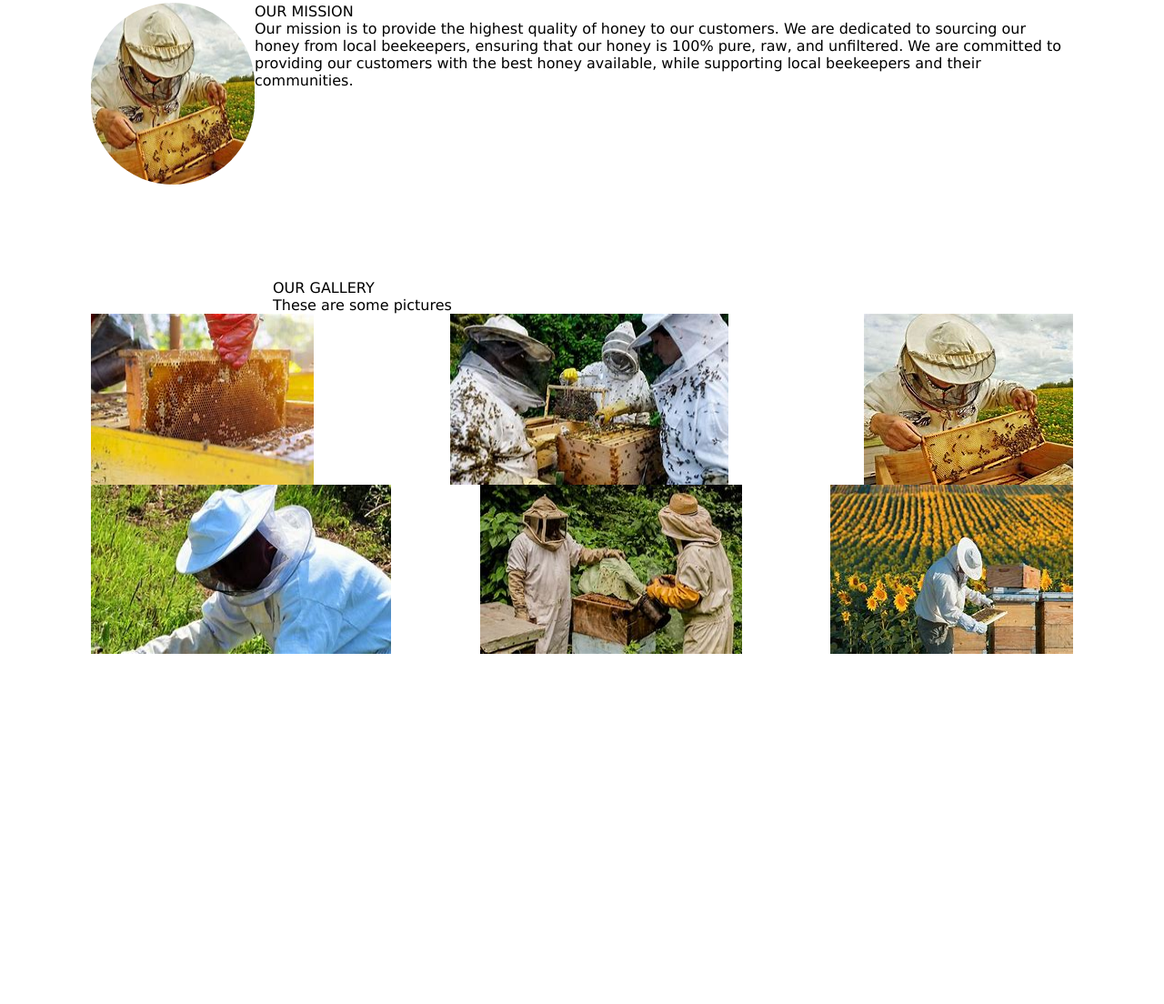
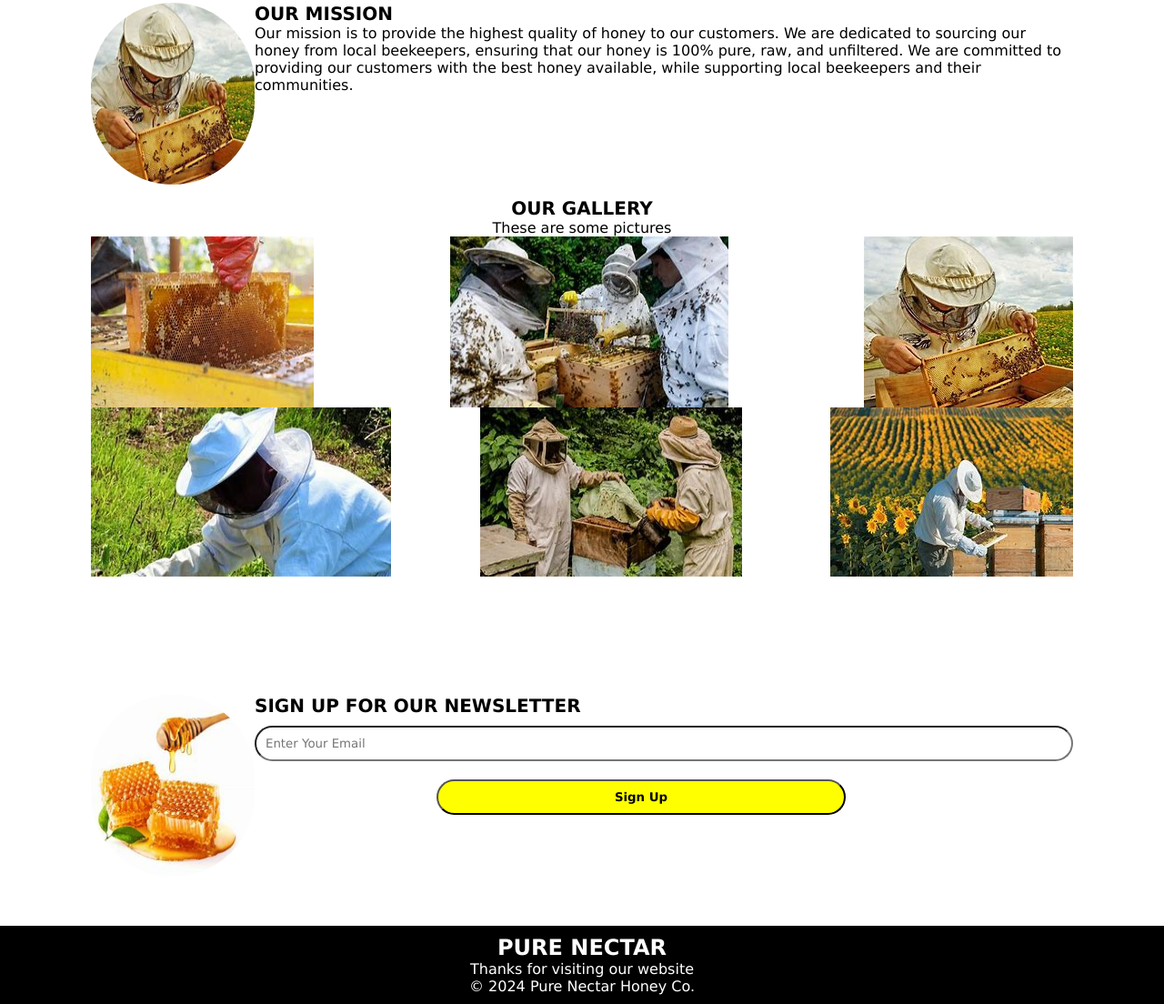
Before and after one commit to KingDez04/Nktr2, a plain HTML site: page index.html in a window 1280 px wide. Shown: the part 840-1944 px from the top of the page at 91% size. Before the commit the page ends 1659 px from the top, so only its background shows below. Drawn offline with Linux system fonts and the light colour scheme.

Commit message:
added a Footer

```diff
--- a/index.html
+++ b/index.html
@@ -10,36 +10,35 @@
         <header>
             <nav>
                 <ul>
-                    <li><a href="index.html">Home</a></li>
-                    <li><a href="menu.html">Menu</a></li>
-                    <li><a href="about.html">About</a></li>
-                    <li><a href="contact.html">Contact</a></li>
+                    <li><a href="#home">Home</a></li>
+                    <li><a href="#about">About</a></li>
+                    <li><a href="#signUp">Sign Up</a></li>
+                    <li><a href="#contact">Contact</a></li>
                 </ul>
             </nav>
         </header>
-        <div class="fit">
+        <div class="fit" id="home">
             <div class="left">
                 <h3>DISCOVER OUR</h3>
-                <h1>LOCAL</h1>
-                <h1>Honey</h1>
+                <h1>PURE HONEY</h1>
                 Ensures the highest quality of honey, sourced from local beekeepers. Our honey is 100% pure, raw, and unfiltered.
             </div>
             <div class="right">
                 <img src="./Images/honey.jpeg" alt="Honey">
             </div>
         </div>
-        <div class="mission">
+        <div class="mission" id="about">
             <div class="left2">
                 <img src="./Images/bKpr.jpeg" alt="A beekeeper">
             </div>
             <div class="right2">
-                OUR MISSION
+                <span>OUR MISSION</span>
                 <p>Our mission is to provide the highest quality of honey to our customers. We are dedicated to sourcing our honey from local beekeepers, ensuring that our honey is 100% pure, raw, and unfiltered. We are committed to providing our customers with the best honey available, while supporting local beekeepers and their communities.</p>
             </div>
         </div>
         <div class="gallery">
             <div class="top">
-                OUR GALLERY
+                <span>OUR GALLERY</span>
                 <p>These are some pictures</p>
             </div>
             <div class="flexImg">
@@ -51,6 +50,24 @@
                 <img src="./Images/img5.jpeg" alt="image 6">
             </div>
         </div>
-        <footer></footer>
+        <div class="mission" id="signUp">
+            <div class="left2">
+                <img src="./Images/hny.jpeg" alt="A beekeeper">
+            </div>
+            <div class="right2">
+                <span>SIGN UP FOR OUR NEWSLETTER</span>
+                <form action="" method="get">
+                    <input type="email" id="email" name="email" required placeholder="Enter Your Email"><br>
+                    <input type="submit" value="Sign Up" class="btn">
+                </form>
+            </div>
+        </div>
+        <footer id="contact">
+            <div class="foot">
+                <h2>PURE NECTAR</h2>
+                <p>Thanks for visiting our website</p>
+                <p>&#169; 2024 Pure Nectar Honey Co.</p>
+            </div>
+        </footer>
     </body>
 </html>
--- a/styles.css
+++ b/styles.css
@@ -77,15 +77,46 @@ ul a {
 }
 
 .gallery {
-    margin: 100px;
+    margin: 10px 100px;
 }
 
 .top {
-    margin: 10px 200px 0 200px;
+    text-align: center;
 }
 
 .flexImg {
     display: flex;
     flex-wrap: wrap;
     justify-content: space-between;
+    flex-shrink: 1;
 }
+
+input {
+    width: 100%;
+    padding: 10px;
+    margin: 10px 0;
+    border-radius: 20px;
+}
+
+.btn {
+    width: 50%;
+    padding: 10px;
+    margin: 10px 0 10px 200px;
+    border-radius: 20px;
+    background-color: yellow;
+    color: black;
+    font-weight: bold;
+}
+
+span {
+    font-size: 20px;
+    font-weight: bold;
+}
+
+.foot {
+    background-color: black;
+    color: white;
+    padding: 10px;
+    text-align: center;
+    margin-top: 50px;
+}
```
Also changed, not shown: Images/hny.jpeg (added).
